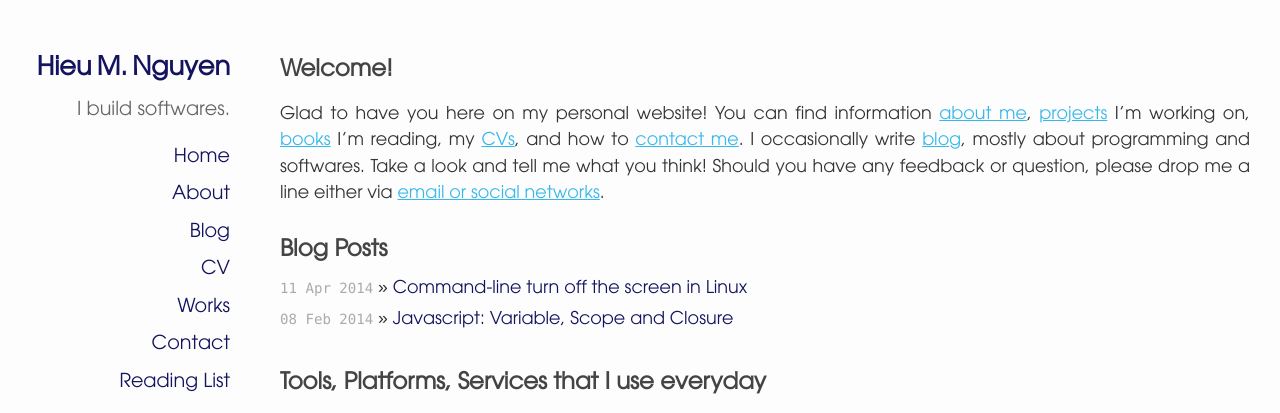
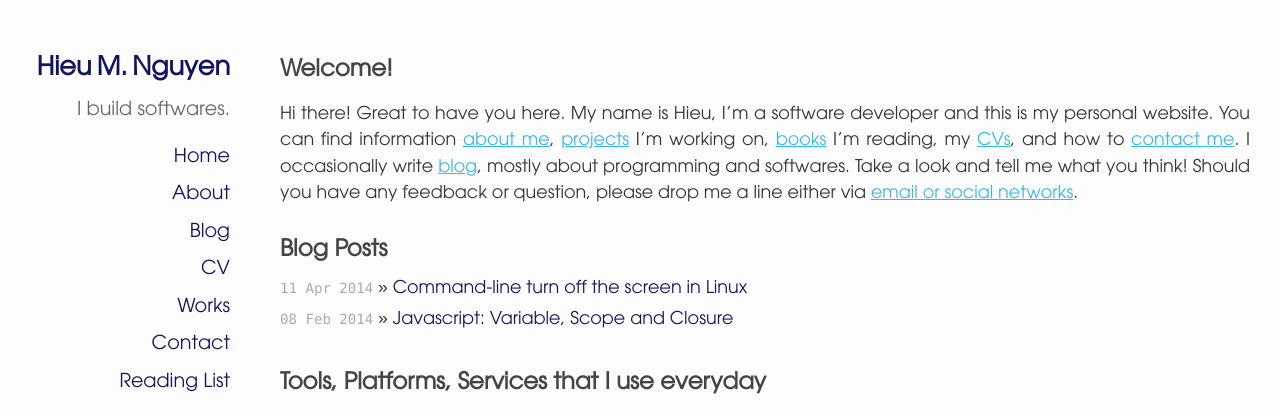
Before and after one commit to ngnmhieu/ngnmhieu.github.io, a Jekyll site: the page built from index.html, in a window 1280 px wide, cut to the strip 0-413 px from the top of the page. Built offline with Jekyll 4.4.1, drawn with Linux system fonts in a browser that asks for light colours; nearby versions of some CDN libraries; Markdown is read by kramdown in place of the engine named in the settings; the list of posts is cut into pages by our own code.

Commit message:
change index

```diff
--- a/index.html
+++ b/index.html
@@ -6,7 +6,7 @@ title: Hieu M. Nguyen
 <div class="main-wrapper">
   <section id="welcome">
     <h2>Welcome!</h2>
-    <p>Glad to have you here on my personal website! You can find information <a href="/about.html">about me</a>, <a href="/works.html">projects</a> I'm working on, <a href="/readinglist.html">books</a> I'm reading, my <a href="/cv.html">CVs</a>, and how to <a href="/contact.html">contact me</a>. I occasionally write <a href="/blog.html">blog</a>, mostly about programming and softwares. Take a look and tell me what you think! Should you have any feedback or question, please drop me a line either via <a href="/contact.html">email or social networks</a>.</p>
+    <p>Hi there! Great to have you here. My name is Hieu, I'm a software developer and this is my personal website. You can find information <a href="/about.html">about me</a>, <a href="/works.html">projects</a> I'm working on, <a href="/readinglist.html">books</a> I'm reading, my <a href="/cv.html">CVs</a>, and how to <a href="/contact.html">contact me</a>. I occasionally write <a href="/blog.html">blog</a>, mostly about programming and softwares. Take a look and tell me what you think! Should you have any feedback or question, please drop me a line either via <a href="/contact.html">email or social networks</a>.</p>
   </section>
 
   <section id="blogposts">
```
Also changed, not shown: 1 other file.
